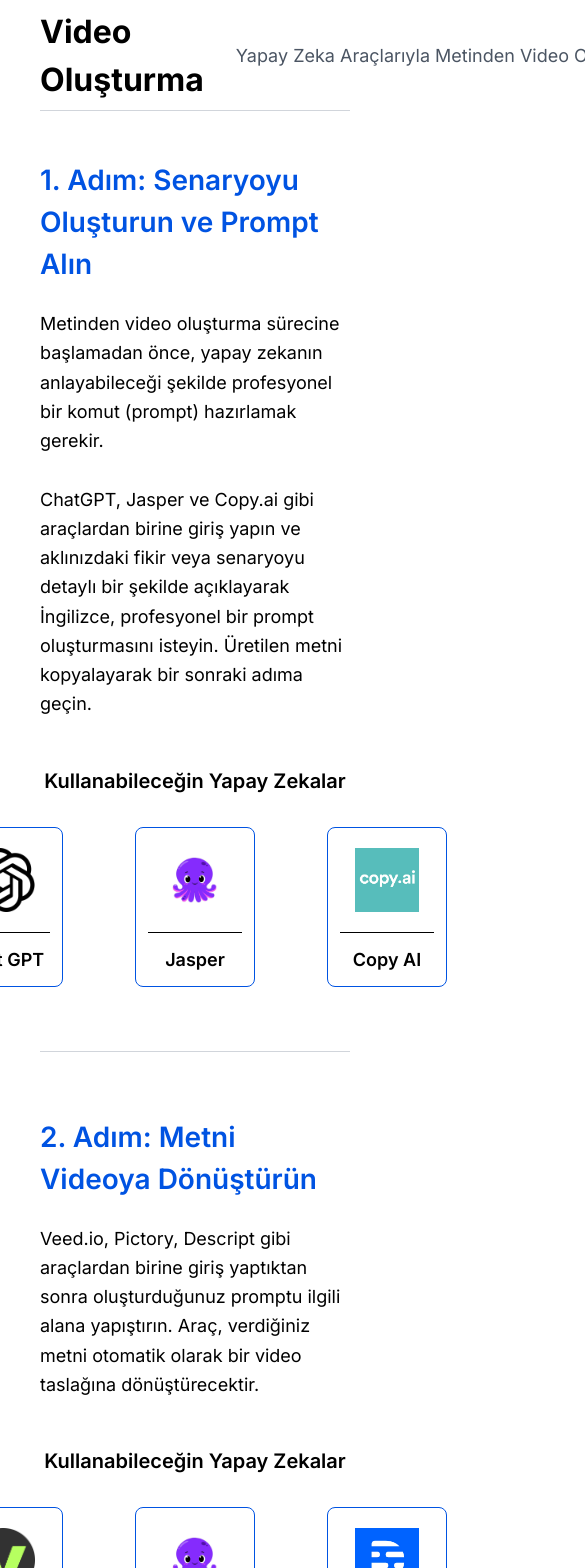
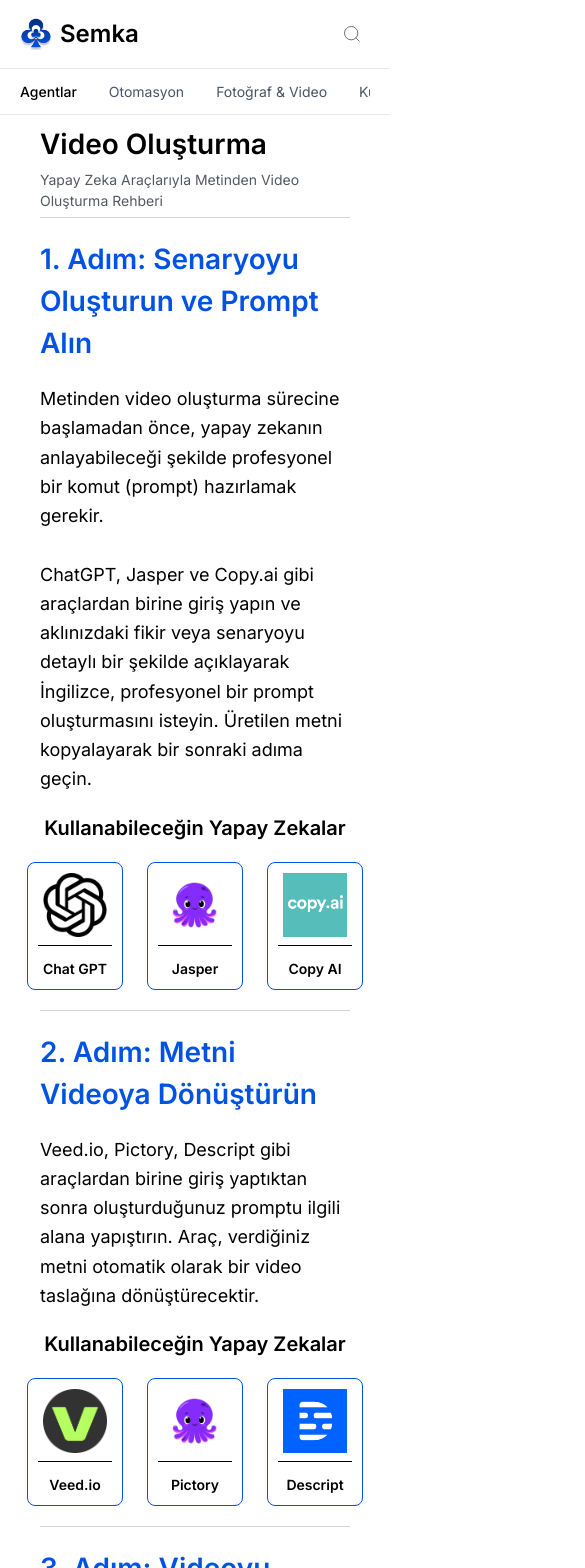
Before and after one commit to selimkaan/semka.ai, a Next.js app: page /use-cases/video-creation in a window 390 px wide. Shown: the top 1568 px of the page, 585 px wide, since content can reach past the window. Built offline with nearby package versions, Linux system fonts and the light colour scheme.

Commit message:
Enhance VideoCreationPage layout with mobile header and navigation for improved user experience. Adjusted component styles for better visual consistency, including updated spacing and font sizes. Streamlined AI tool cards for better responsiveness and accessibility.

```diff
--- a/app/use-cases/video-creation/page.tsx
+++ b/app/use-cases/video-creation/page.tsx
@@ -5,29 +5,69 @@
 export default function VideoCreationPage() {
   return (
     <div className="min-h-screen bg-white">
+      {/* Mobile Header (exactly reused from main page) */}
+      <div className="lg:hidden">
+        <div className="bg-white border-b border-gray-200 px-5 py-4">
+          <div className="flex items-center justify-between">
+            <div
+              className="flex items-center gap-2 cursor-pointer hover:opacity-80 transition-opacity"
+              onClick={() => window.location.href = '/'}
+            >
+              <img src="/images/semka_logo_sinek_golgeli.png" alt="Semka Logo" className="w-8 h-8" />
+              <span className="text-2xl font-semibold text-black">Semka</span>
+            </div>
+            <button
+              onClick={() => {
+                const term = prompt('Arama yapmak istediğiniz yapay zeka aracını yazın:');
+                if (term && term.trim()) {
+                  window.location.href = `/aramasonucu/${encodeURIComponent(term.trim())}`;
+                }
+              }}
+              className="p-2 hover:bg-gray-100 rounded-lg transition-colors"
+            >
+              <svg className="h-5 w-5 text-gray-600" viewBox="0 0 24 24" fill="none" stroke="currentColor"><circle cx="11" cy="11" r="8"/><path d="M21 21l-4.3-4.3"/></svg>
+            </button>
+          </div>
+        </div>
 
-
-
+        {/* Categories Navigation (reused) */}
+        <div className="bg-white border-b border-gray-200 px-5 py-0">
+          <div className="flex gap-8 overflow-x-auto">
+            <button className="text-sm font-medium text-black whitespace-nowrap hover:text-[#0053E2] transition-colors h-[45px]" onClick={() => window.location.href = '/yapay-zeka-araclari/agentlar'}>Agentlar</button>
+            <button className="text-sm text-gray-600 whitespace-nowrap hover:text-[#0053E2] transition-colors h-[45px]" onClick={() => window.location.href = '/yapay-zeka-araclari/otomasyon'}>Otomasyon</button>
+            <button className="text-sm text-gray-600 whitespace-nowrap hover:text-[#0053E2] transition-colors h-[45px]" onClick={() => window.location.href = '/yapay-zeka-araclari/fotograf-video'}>Fotoğraf & Video</button>
+            <button className="text-sm text-gray-600 whitespace-nowrap hover:text-[#0053E2] transition-colors h-[45px]" onClick={() => window.location.href = '/yapay-zeka-araclari/kurumsal'}>Kurumsal</button>
+            <button className="text-sm text-gray-600 whitespace-nowrap hover:text-[#0053E2] transition-colors h-[45px]" onClick={() => window.location.href = '/yapay-zeka-araclari/altyapi'}>Altyapı</button>
+            <button className="text-sm text-gray-600 whitespace-nowrap hover:text-[#0053E2] transition-colors h-[45px]" onClick={() => window.location.href = '/yapay-zeka-araclari/uretkenlik'}>Üretkenlik</button>
+            <button className="text-sm text-gray-600 whitespace-nowrap hover:text-[#0053E2] transition-colors h-[45px]" onClick={() => window.location.href = '/yapay-zeka-araclari/veri'}>Veri</button>
+            <button className="text-sm text-gray-600 whitespace-nowrap hover:text-[#0053E2] transition-colors h-[45px]" onClick={() => window.location.href = '/yapay-zeka-araclari/sosyal-medya'}>Sosyal Medya</button>
+            <button className="text-sm text-gray-600 whitespace-nowrap hover:text-[#0053E2] transition-colors h-[45px]" onClick={() => window.location.href = '/yapay-zeka-araclari/ses'}>Ses</button>
+            <button className="text-sm text-gray-600 whitespace-nowrap hover:text-[#0053E2] transition-colors h-[45px]" onClick={() => window.location.href = '/yapay-zeka-araclari/sohbet-botu'}>Sohbet Botu</button>
+            <button className="text-sm text-gray-600 whitespace-nowrap hover:text-[#0053E2] transition-colors h-[45px]" onClick={() => window.location.href = '/yapay-zeka-araclari/yazilim-araclari'}>Yazılım Araçları</button>
+            <button className="text-sm text-gray-600 whitespace-nowrap hover:text-[#0053E2] transition-colors h-[45px]" onClick={() => window.location.href = '/yapay-zeka-araclari/kodsuz-yazilim'}>Kodsuz Yazılım</button>
+            <button className="text-sm text-gray-600 whitespace-nowrap hover:text-[#0053E2] transition-colors h-[45px]" onClick={() => window.location.href = '/yapay-zeka-araclari/tasarim'}>Tasarım</button>
+            <button className="text-sm text-gray-600 whitespace-nowrap hover:text-[#0053E2] transition-colors h-[45px]" onClick={() => window.location.href = '/yapay-zeka-araclari/akademi'}>Akademi</button>
+          </div>
+        </div>
+      </div>
 
       {/* Main Content */}
       <div className="container mx-auto px-10 py-2">
         {/* Page Header */}
-        <div className="flex items-center gap-8 mb-[6px]">
-          <h1 className="text-[32px] font-bold text-black">
-            Video Oluşturma
-          </h1>
-          <p className="text-lg text-gray-600 max-w-md whitespace-nowrap">
+        <div className="mb-[6px] lg:flex lg:items-center lg:gap-6">
+          <h1 className="text-[28px] lg:text-[32px] font-semibold text-black">Video Oluşturma</h1>
+          <p className="mt-1 lg:mt-0 text-[14px] lg:text-lg text-[#535961] max-w-[276.48px] lg:max-w-none">
             Yapay Zeka Araçlarıyla Metinden Video Oluşturma Rehberi
           </p>
         </div>
 
         {/* Separator Line */}
-        <div className="w-full h-px bg-gray-300 mb-12"></div>
+        <div className="w-full h-px bg-gray-300 mb-5"></div>
 
         {/* Step 1 */}
-        <div className="grid grid-cols-1 lg:grid-cols-2 gap-12 mb-16">
+        <div className="grid grid-cols-1 lg:grid-cols-2 gap-5 mb-5">
           <div>
-            <h2 className="text-[28px] font-semibold text-[#0053E2] mb-6">
+            <h2 className="text-[28px] font-semibold text-[#0053E2] mb-5">
               1. Adım: Senaryoyu Oluşturun ve Prompt Alın
             </h2>
             <p className="text-lg text-black leading-relaxed">
@@ -38,19 +78,19 @@
           </div>
 
           <div className="flex flex-col items-center">
-            <h3 className="text-xl font-semibold text-black mb-8">
+            <h3 className="text-xl font-semibold text-black mb-5">
               Kullanabileceğin Yapay Zekalar
             </h3>
-            <div className="flex gap-[72px]">
+            <div className="flex gap-6">
               {/* ChatGPT */}
               <div className="flex flex-col items-center">
                 <a href="https://openai.com/" target="_blank" rel="noopener noreferrer" className="block">
-                  <div className="w-[120px] h-[160px] border border-[#0053E2] rounded-lg p-3 flex flex-col cursor-pointer hover:shadow-lg transition-shadow">
-                    <div className="w-full h-20 bg-white rounded-[10px] flex items-center justify-center mb-3">
+                  <div className="w-[96px] h-[128px] border border-[#0053E2] rounded-lg p-2.5 flex flex-col cursor-pointer hover:shadow-lg transition-shadow">
+                    <div className="w-full h-16 bg-white rounded-[10px] flex items-center justify-center mb-2">
                       <img src="/images/chatgpt-logo.png" alt="ChatGPT" className="w-16 h-16 object-contain" />
                     </div>
-                    <div className="w-full h-[1px] bg-black mb-3"></div>
-                    <span className="text-lg font-semibold text-black text-center mt-auto">Chat GPT</span>
+                    <div className="w-full h-[1px] bg-black mb-2"></div>
+                    <span className="text-sm font-semibold text-black text-center mt-auto">Chat GPT</span>
                   </div>
                 </a>
               </div>
@@ -58,12 +98,12 @@
               {/* Jasper */}
               <div className="flex flex-col items-center">
                 <a href="https://www.jasper.ai/" target="_blank" rel="noopener noreferrer" className="block">
-                  <div className="w-[120px] h-[160px] border border-[#0053E2] rounded-lg p-3 flex flex-col cursor-pointer hover:shadow-lg transition-shadow">
-                    <div className="w-full h-20 bg-white rounded-[10px] flex items-center justify-center mb-3">
+                  <div className="w-[96px] h-[128px] border border-[#0053E2] rounded-lg p-2.5 flex flex-col cursor-pointer hover:shadow-lg transition-shadow">
+                    <div className="w-full h-16 bg-white rounded-[10px] flex items-center justify-center mb-2">
                       <img src="/images/pictory-logo-12f035.png" alt="Jasper" className="w-16 h-16 object-contain" />
                     </div>
-                    <div className="w-full h-[1px] bg-black mb-3"></div>
-                    <span className="text-lg font-semibold text-black text-center mt-auto">Jasper</span>
+                    <div className="w-full h-[1px] bg-black mb-2"></div>
+                    <span className="text-sm font-semibold text-black text-center mt-auto">Jasper</span>
                   </div>
                 </a>
               </div>
@@ -71,12 +111,12 @@
               {/* Copy AI */}
               <div className="flex flex-col items-center">
                 <a href="https://www.copy.ai/" target="_blank" rel="noopener noreferrer" className="block">
-                  <div className="w-[120px] h-[160px] border border-[#0053E2] rounded-lg p-3 flex flex-col cursor-pointer hover:shadow-lg transition-shadow">
-                    <div className="w-full h-20 bg-white rounded-[10px] flex items-center justify-center mb-3">
+                  <div className="w-[96px] h-[128px] border border-[#0053E2] rounded-lg p-2.5 flex flex-col cursor-pointer hover:shadow-lg transition-shadow">
+                    <div className="w-full h-16 bg-white rounded-[10px] flex items-center justify-center mb-2">
                       <img src="/images/copyai-logo.png" alt="Copy AI" className="w-16 h-16 object-contain" />
                     </div>
-                    <div className="w-full h-[1px] bg-black mb-3"></div>
-                    <span className="text-lg font-semibold text-black text-center mt-auto">Copy AI</span>
+                    <div className="w-full h-[1px] bg-black mb-2"></div>
+                    <span className="text-sm font-semibold text-black text-center mt-auto">Copy AI</span>
                   </div>
                 </a>
               </div>
@@ -85,12 +125,12 @@
         </div>
 
         {/* Separator Line */}
-        <div className="w-full h-px bg-gray-300 mb-16"></div>
+        <div className="w-full h-px bg-gray-300 mb-5"></div>
 
         {/* Step 2 */}
-        <div className="grid grid-cols-1 lg:grid-cols-2 gap-12 mb-16">
+        <div className="grid grid-cols-1 lg:grid-cols-2 gap-5 mb-5">
           <div>
-            <h2 className="text-[28px] font-semibold text-[#0053E2] mb-6">
+            <h2 className="text-[28px] font-semibold text-[#0053E2] mb-5">
               2. Adım: Metni Videoya Dönüştürün
             </h2>
             <p className="text-lg text-black leading-relaxed">
@@ -99,19 +139,19 @@
           </div>
 
           <div className="flex flex-col items-center">
-            <h3 className="text-xl font-semibold text-black mb-8">
+            <h3 className="text-xl font-semibold text-black mb-5">
               Kullanabileceğin Yapay Zekalar
             </h3>
-            <div className="flex gap-[72px]">
+            <div className="flex gap-6">
               {/* Veed.io */}
               <div className="flex flex-col items-center">
                 <a href="https://www.veed.io/" target="_blank" rel="noopener noreferrer" className="block">
-                  <div className="w-[120px] h-[160px] border border-[#0053E2] rounded-lg p-3 flex flex-col cursor-pointer hover:shadow-lg transition-shadow">
-                    <div className="w-full h-20 bg-white rounded-[10px] flex items-center justify-center mb-3">
+                  <div className="w-[96px] h-[128px] border border-[#0053E2] rounded-lg p-2.5 flex flex-col cursor-pointer hover:shadow-lg transition-shadow">
+                    <div className="w-full h-16 bg-white rounded-[10px] flex items-center justify-center mb-2">
                       <img src="/images/veed-logo.png" alt="Veed.io" className="w-16 h-16 object-contain" />
                     </div>
-                    <div className="w-full h-[1px] bg-black mb-3"></div>
-                    <span className="text-lg font-semibold text-black text-center mt-auto">Veed.io</span>
+                    <div className="w-full h-[1px] bg-black mb-2"></div>
+                    <span className="text-sm font-semibold text-black text-center mt-auto">Veed.io</span>
                   </div>
                 </a>
               </div>
@@ -119,12 +159,12 @@
               {/* Pictory */}
               <div className="flex flex-col items-center">
                 <a href="https://pictory.ai/" target="_blank" rel="noopener noreferrer" className="block">
-                  <div className="w-[120px] h-[160px] border border-[#0053E2] rounded-lg p-3 flex flex-col cursor-pointer hover:shadow-lg transition-shadow">
-                    <div className="w-full h-20 bg-white rounded-[10px] flex items-center justify-center mb-3">
+                  <div className="w-[96px] h-[128px] border border-[#0053E2] rounded-lg p-2.5 flex flex-col cursor-pointer hover:shadow-lg transition-shadow">
+                    <div className="w-full h-16 bg-white rounded-[10px] flex items-center justify-center mb-2">
                       <img src="/images/pictory-logo-12f035.png" alt="Pictory" className="w-16 h-16 object-contain" />
                     </div>
-                    <div className="w-full h-[1px] bg-black mb-3"></div>
-                    <span className="text-lg font-semibold text-black text-center mt-auto">Pictory</span>
+                    <div className="w-full h-[1px] bg-black mb-2"></div>
+                    <span className="text-sm font-semibold text-black text-center mt-auto">Pictory</span>
                   </div>
                 </a>
               </div>
@@ -132,12 +172,12 @@
               {/* Descript */}
               <div className="flex flex-col items-center">
                 <a href="https://www.descript.com/" target="_blank" rel="noopener noreferrer" className="block">
-                  <div className="w-[120px] h-[160px] border border-[#0053E2] rounded-lg p-3 flex flex-col cursor-pointer hover:shadow-lg transition-shadow">
-                    <div className="w-full h-20 bg-white rounded-[10px] flex items-center justify-center mb-3">
+                  <div className="w-[96px] h-[128px] border border-[#0053E2] rounded-lg p-2.5 flex flex-col cursor-pointer hover:shadow-lg transition-shadow">
+                    <div className="w-full h-16 bg-white rounded-[10px] flex items-center justify-center mb-2">
                       <img src="/images/descript-logo.png" alt="Descript" className="w-16 h-16 object-contain" />
                     </div>
-                    <div className="w-full h-[1px] bg-black mb-3"></div>
-                    <span className="text-lg font-semibold text-black text-center mt-auto">Descript</span>
+                    <div className="w-full h-[1px] bg-black mb-2"></div>
+                    <span className="text-sm font-semibold text-black text-center mt-auto">Descript</span>
                   </div>
                 </a>
               </div>
@@ -146,12 +186,12 @@
         </div>
 
         {/* Separator Line */}
-        <div className="w-full h-px bg-gray-300 mb-16"></div>
+        <div className="w-full h-px bg-gray-300 mb-5"></div>
 
         {/* Step 3 */}
-        <div className="grid grid-cols-1 lg:grid-cols-2 gap-12 mb-16">
+        <div className="grid grid-cols-1 lg:grid-cols-2 gap-5 mb-5">
           <div>
-            <h2 className="text-[28px] font-semibold text-[#0053E2] mb-6">
+            <h2 className="text-[28px] font-semibold text-[#0053E2] mb-5">
               3. Adım: Videoyu Düzenleyin
             </h2>
             <p className="text-lg text-black leading-relaxed">
@@ -162,19 +202,19 @@
           </div>
 
           <div className="flex flex-col items-center">
-            <h3 className="text-xl font-semibold text-black mb-8">
+            <h3 className="text-xl font-semibold text-black mb-5">
               Kullanabileceğin Yapay Zekalar
             </h3>
             <div className="flex justify-center">
               {/* CapCut */}
               <div className="flex flex-col items-center">
                 <a href="https://www.capcut.com/" target="_blank" rel="noopener noreferrer" className="block">
-                  <div className="w-[120px] h-[160px] border border-[#0053E2] rounded-lg p-3 flex flex-col cursor-pointer hover:shadow-lg transition-shadow">
-                    <div className="w-full h-20 bg-white rounded-[10px] flex items-center justify-center mb-3">
+                  <div className="w-[96px] h-[128px] border border-[#0053E2] rounded-lg p-2.5 flex flex-col cursor-pointer hover:shadow-lg transition-shadow">
+                    <div className="w-full h-16 bg-white rounded-[10px] flex items-center justify-center mb-2">
                       <img src="/images/capcut-logo.png" alt="CapCut" className="w-16 h-16 object-contain" />
                     </div>
-                    <div className="w-full h-[1px] bg-black mb-3"></div>
-                    <span className="text-lg font-semibold text-black text-center mt-auto">Cap Cut</span>
+                    <div className="w-full h-[1px] bg-black mb-2"></div>
+                    <span className="text-sm font-semibold text-black text-center mt-auto">Cap Cut</span>
                   </div>
                 </a>
               </div>
```
